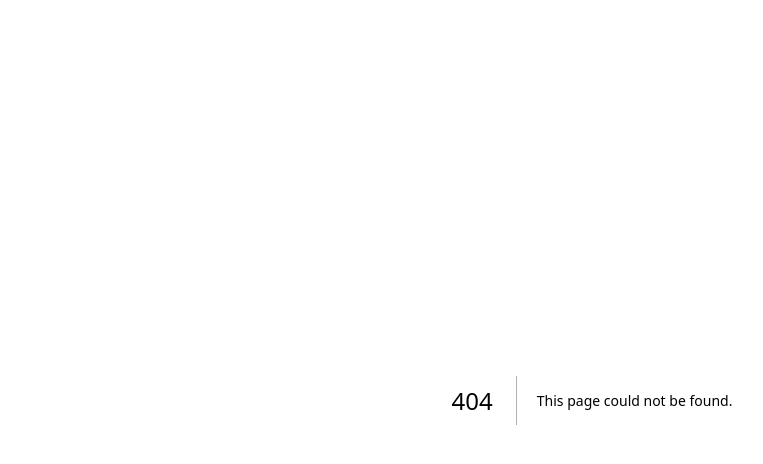
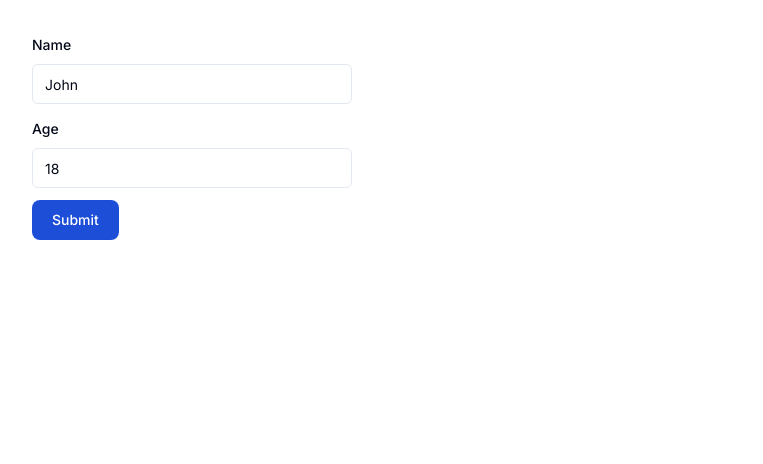
Before and after one commit to louisyulu/estimator-ui, a Next.js app: page /adult-rule in a window 1280 px wide. Before the commit this address had no page. Shown: the top 464 px of the page, without its empty margins (48-811 px from the left). Built offline with nearby package versions, Linux system fonts and the light colour scheme.

Commit message:
build person form

```diff
--- /dev/null
+++ b/app/adult-rule/page.tsx
@@ -0,0 +1,76 @@
+"use client"
+
+import { zodResolver } from "@hookform/resolvers/zod"
+import { useForm } from "react-hook-form"
+import { z } from "zod"
+
+import { Button } from "@/components/ui/button"
+import {
+  Form,
+  FormControl,
+  FormField,
+  FormItem,
+  FormLabel,
+  FormMessage,
+} from "@/components/ui/form"
+import { Input } from "@/components/ui/input"
+const formSchema = z.object({
+  name: z.string().min(2, {
+    message: "name must be at least 2 characters.",
+  }),
+  age: z.coerce.number().min(1).max(100),
+})
+
+export default function PersonForm() {
+  // 1. Define your form.
+  const form = useForm<z.infer<typeof formSchema>>({
+    resolver: zodResolver(formSchema),
+    defaultValues: {
+      name: "John",
+      age: 18,
+    },
+  })
+
+  // 2. Define a submit handler.
+  function onSubmit(values: z.infer<typeof formSchema>) {
+    // Do something with the form values.
+    // ✅ This will be type-safe and validated.
+    console.log(values)
+  }
+
+  return (
+    <Form {...form}>
+      <form onSubmit={form.handleSubmit(onSubmit)} className="w-1/4 ml-20 mt-8 space-y-3">
+        <FormField
+          control={form.control}
+          name="name"
+          render={({ field }) => (
+            <FormItem>
+              <FormLabel>Name</FormLabel>
+              <FormControl>
+                <Input {...field} />
+              </FormControl>
+              <FormMessage />
+            </FormItem>
+          )}
+        />
+        <FormField
+          control={form.control}
+          name="age"
+          render={({ field }) => (
+            <FormItem>
+              <FormLabel>Age</FormLabel>
+              <FormControl>
+                <Input type="number" min={1} max={100} {...field} />
+              </FormControl>
+              <FormMessage />
+            </FormItem>
+          )}
+        />
+        <Button type="submit" className="text-white bg-blue-700  hover:bg-blue-800 focus:ring-4 focus:outline-none focus:ring-blue-300 font-medium rounded-lg text-sm w-full sm:w-auto px-5 py-2.5 text-center dark:bg-blue-600 dark:hover:bg-blue-700 dark:focus:ring-blue-800">
+          Submit
+        </Button>
+      </form>
+    </Form>
+  )
+}
--- a/app/page.tsx
+++ b/app/page.tsx
@@ -21,7 +21,9 @@ export default function Home() {
     <main className="flex min-h-screen flex-col items-center justify-between p-24">
       <div className="mb-5">
         <label className="block mb-2 text-sm font-medium text-gray-900 dark:text-white">Click the button to send REST API call</label>
-        <button onClick={handleClick} className="text-white bg-blue-700 hover:bg-blue-800 focus:ring-4 focus:outline-none focus:ring-blue-300 font-medium rounded-lg text-sm w-full sm:w-auto px-5 py-2.5 text-center dark:bg-blue-600 dark:hover:bg-blue-700 dark:focus:ring-blue-800">Send</button>
+        <button onClick={handleClick} className="text-white bg-blue-700 hover:bg-blue-800 focus:ring-4 focus:outline-none focus:ring-blue-300 font-medium rounded-lg text-sm w-full sm:w-auto px-5 py-2.5 text-center dark:bg-blue-600 dark:hover:bg-blue-700 dark:focus:ring-blue-800">
+          Send
+        </button>
         <label className="block mb-2 text-sm font-medium text-gray-900 dark:text-white">Response -- {echoBack}</label>
       </div>
     </main>
--- a/package.json
+++ b/package.json
@@ -12,6 +12,7 @@
     "@hookform/resolvers": "^3.3.4",
     "@radix-ui/react-label": "^2.0.2",
     "@radix-ui/react-slot": "^1.0.2",
+    "@radix-ui/react-toast": "^1.1.5",
     "class-variance-authority": "^0.7.0",
     "clsx": "^2.1.1",
     "lucide-react": "^0.372.0",
```
Also changed, not shown: 1 other file (tests, documents, lock files or other folders).
